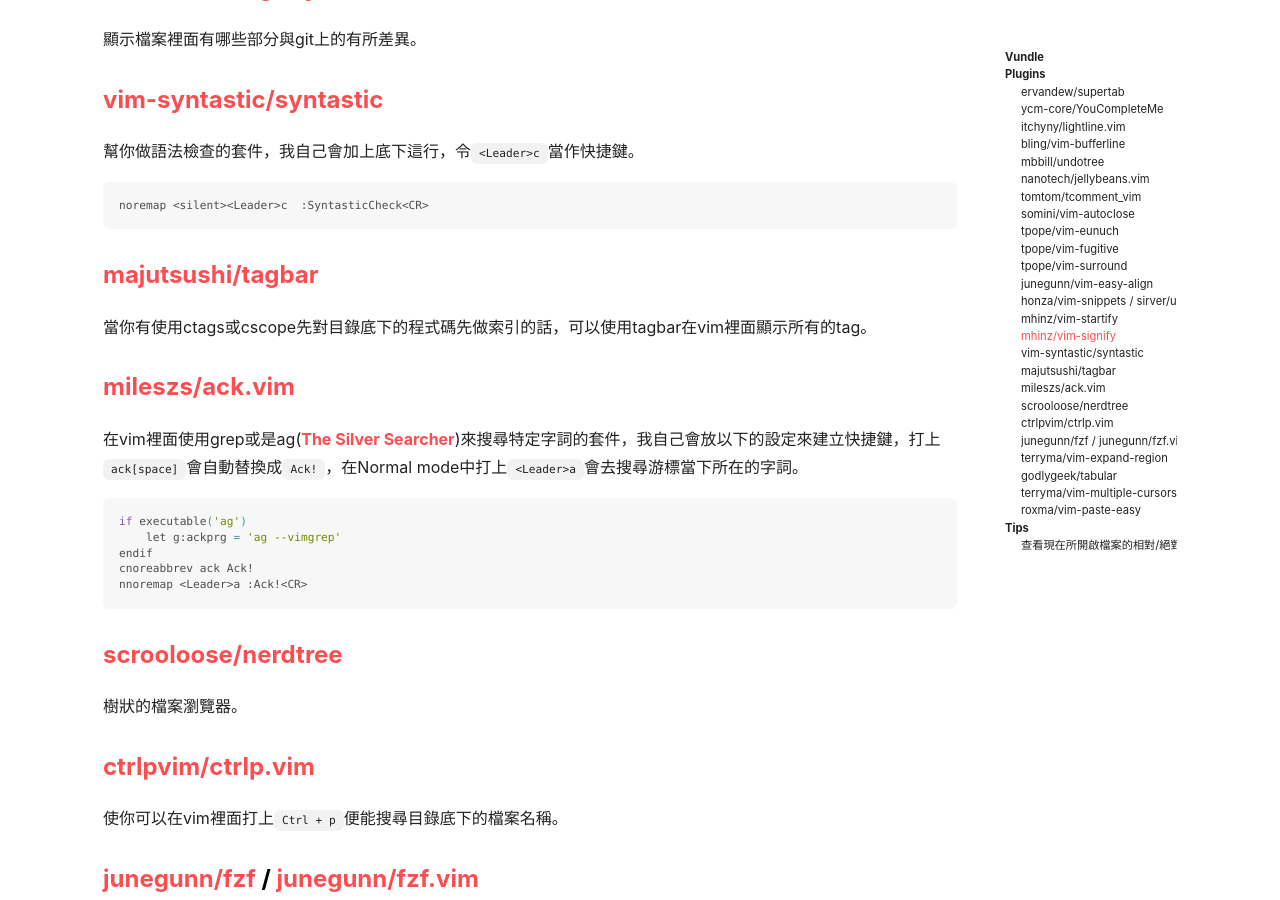
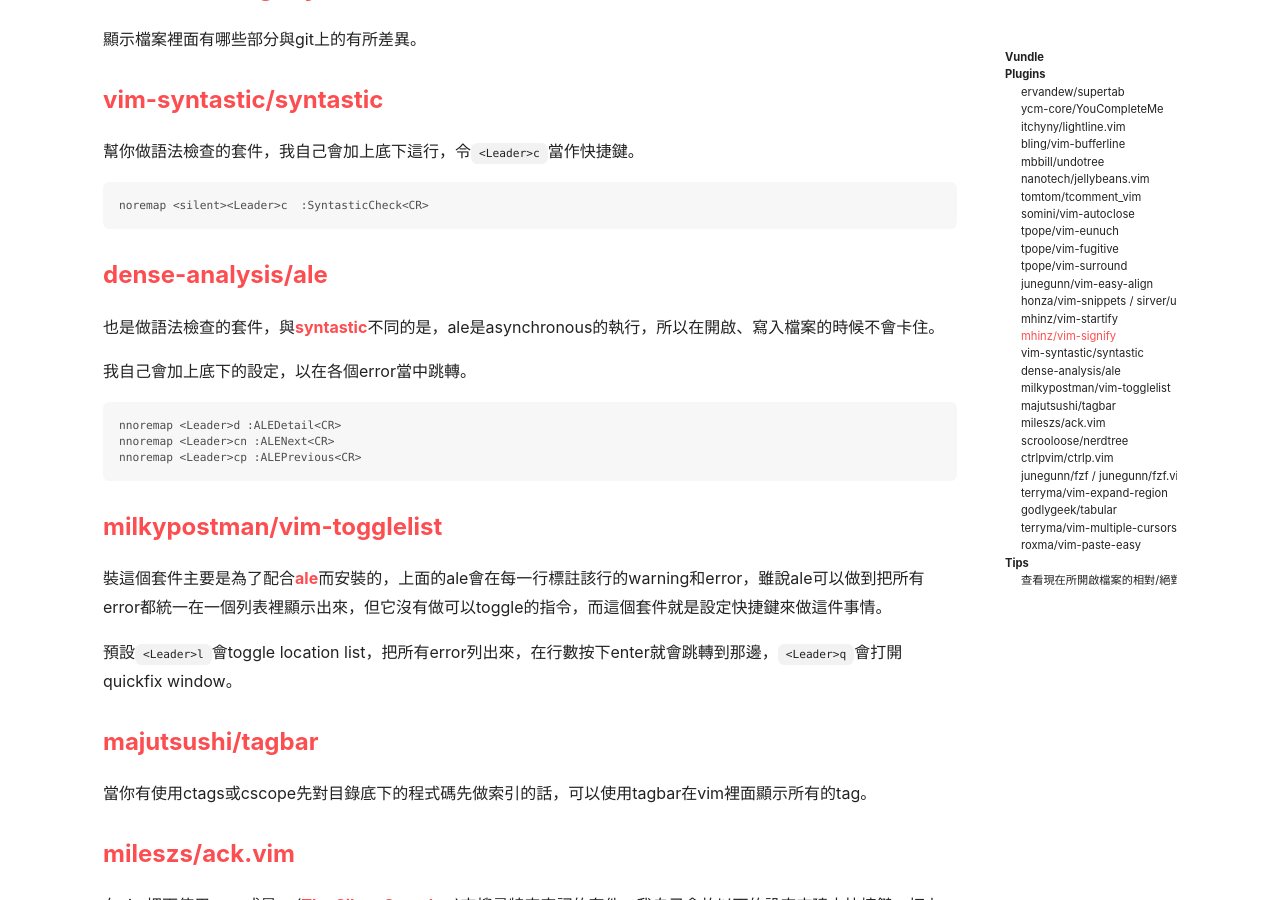
Before and after one commit to wjohn1483/wjohn1483.github.io, a Jekyll site: the page built from _posts/2020-03-09-vim-plugins/2020-03-09-vim-plugins.md, in a window 1280 px wide and 900 px high, scrolled down 3048 px. Built offline with Jekyll 4.4.1, drawn with Linux system fonts in a browser that asks for light colours; nearby versions of some CDN libraries.

Commit message:
Update vim plugin

````diff
--- a/_posts/2020-03-09-vim-plugins/2020-03-09-vim-plugins.md
+++ b/_posts/2020-03-09-vim-plugins/2020-03-09-vim-plugins.md
@@ -124,6 +124,24 @@ vim的color schema。
 noremap <silent><Leader>c  :SyntasticCheck<CR>
 ```
 
+### [dense-analysis/ale](https://github.com/dense-analysis/ale)
+
+也是做語法檢查的套件，與[syntastic](#vim-syntasticsyntastic)不同的是，ale是asynchronous的執行，所以在開啟、寫入檔案的時候不會卡住。
+
+我自己會加上底下的設定，以在各個error當中跳轉。
+
+```bash
+nnoremap <Leader>d :ALEDetail<CR>
+nnoremap <Leader>cn :ALENext<CR>
+nnoremap <Leader>cp :ALEPrevious<CR>
+```
+
+### [milkypostman/vim-togglelist](https://github.com/milkypostman/vim-togglelist)
+
+裝這個套件主要是為了配合[ale](#dense-analysisale)而安裝的，上面的ale會在每一行標註該行的warning和error，雖說ale可以做到把所有error都統一在一個列表裡顯示出來，但它沒有做可以toggle的指令，而這個套件就是設定快捷鍵來做這件事情。
+
+預設`<Leader>l`會toggle location list，把所有error列出來，在行數按下enter就會跳轉到那邊，`<Leader>q`會打開quickfix window。
+
 ### [majutsushi/tagbar](https://github.com/majutsushi/tagbar)
 
 當你有使用ctags或cscope先對目錄底下的程式碼先做索引的話，可以使用tagbar在vim裡面顯示所有的tag。
````
